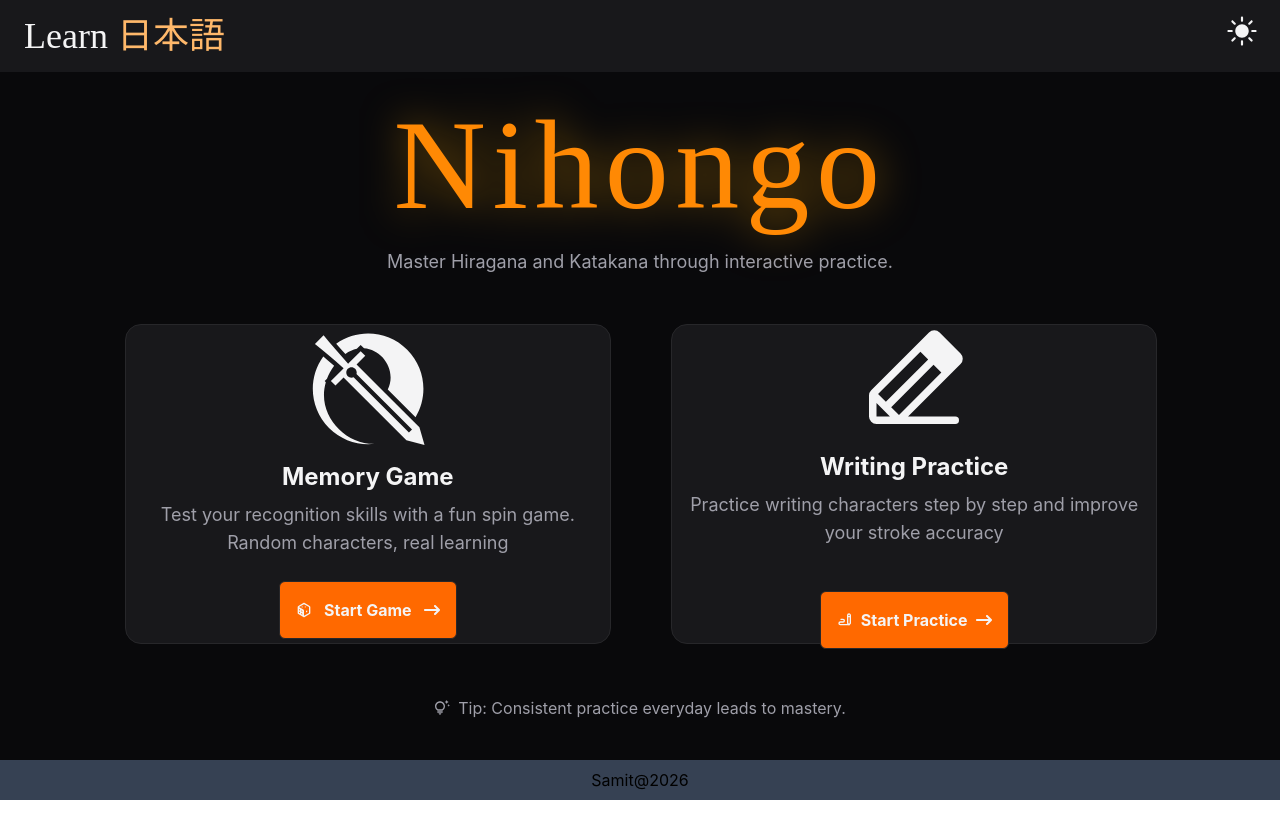
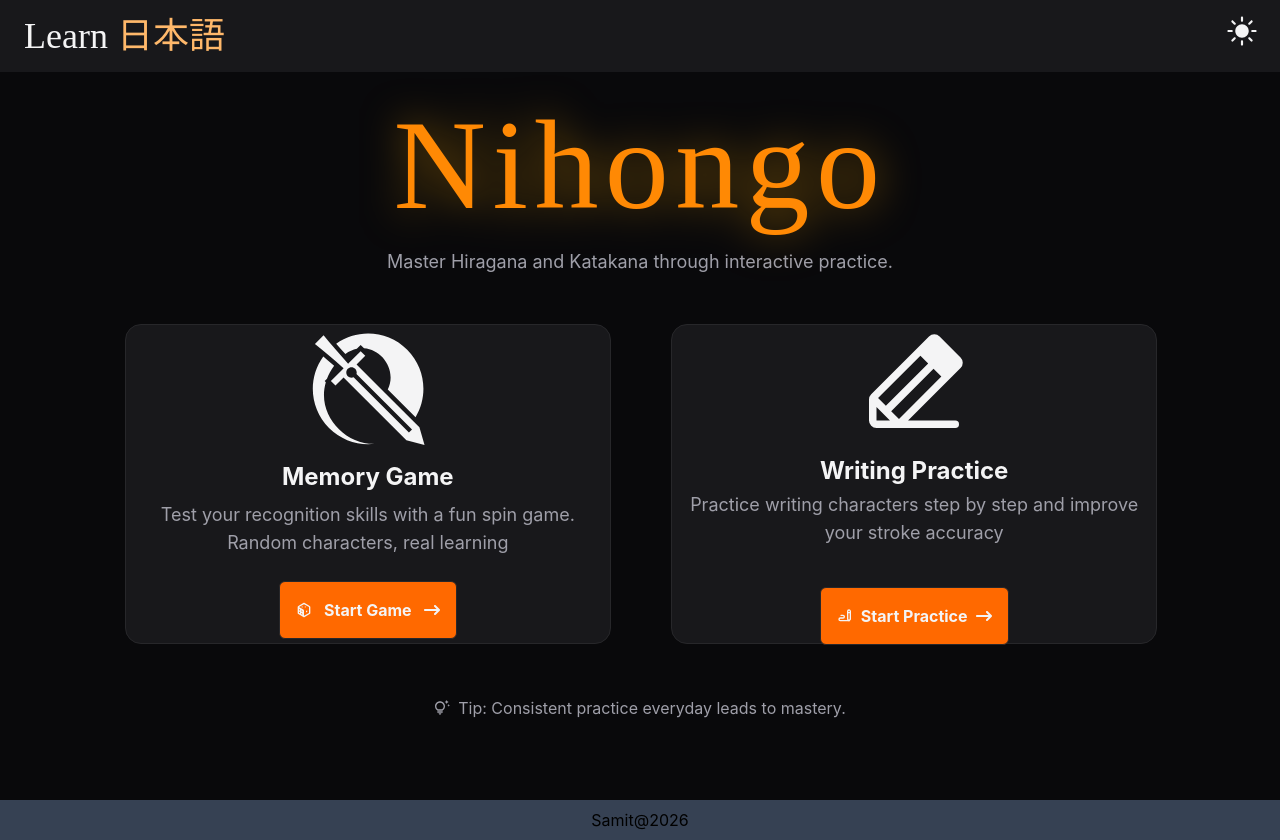
Before and after one commit to spam-codes/Japanese-game, a React (Vite) app: page / in a window 1280 px wide. Before the commit the page ends 800 px from the top, so only its background shows below. Built offline with nearby package versions, Linux system fonts and the light colour scheme; a web font is replaced by a local one.

Commit message:
Copyright section fixed

```diff
--- a/src/components/copyrightSection.jsx
+++ b/src/components/copyrightSection.jsx
@@ -2,7 +2,7 @@
 
 function Copyright(){
 
-    return <div className="bg-gray-700 h-10 bottom-0 w-full flex fixed items-center justify-center">
+    return <div className="bg-gray-700 h-10 w-full flex items-center justify-center">
          Samit@2026
     </div>
 }
--- a/src/pages/Home/home.jsx
+++ b/src/pages/Home/home.jsx
@@ -12,13 +12,15 @@ function Home(){
   const { theme, setTheme} = useTheme();
   const currentTheme = themes[theme];
 
-    return <div className={`h-screen w-screen ${currentTheme.background} relative`}>
+    return <>    <div className={`h-screen w-screen ${currentTheme.background} relative`}>
       <Header/>
       <HeroSection/>
       <ModesCard/>
       <div className={`flex items-center justify-center gap-2 p-2 ${currentTheme.subText} rounded-md mt-6`}><MdOutlineTipsAndUpdates/> Tip: Consistent practice everyday leads to mastery.</div>
-      <Copyright/>
     </div>
+    <Copyright/>
+    </>
+
 }
 
 export default Home;
--- a/src/pages/Home/modesCard.jsx
+++ b/src/pages/Home/modesCard.jsx
@@ -27,7 +27,7 @@ function ModesCard(){
         transition={{
             duration:0.2
         }}
-        className={`${currentTheme.card} border rounded-2xl h-[40vh] w-50 md:w-[38vw] flex flex-col items-center justify-center`}>
+        className={`${currentTheme.card} border rounded-2xl h-[40vh] w-48 md:w-[38vw] flex flex-col items-center justify-center`}>
             <div className=""><GiSpinningSword className="size-20 md:size-30" /></div>
             <h1 className={`text-xl md:text-2xl font-bold mt-3 ${currentTheme.text}`}>Memory Game</h1>
             <p className={`${currentTheme.subText} text-center text-sm md:text-lg p-2`}>Test your recognition skills with a fun spin game. Random characters, real learning</p>
@@ -58,7 +58,7 @@ function ModesCard(){
         className={`border rounded-2xl h-[40vh] w-50 md:w-[38vw] flex flex-col items-center justify-center ${currentTheme.card}`}>
             <div><PiPencilLineFill className="size-20 md:size-30"/></div>
             <h1 className={`text-xl md:text-2xl font-bold mt-3 ${currentTheme.text}`}>Writing Practice</h1>
-            <p className={`${currentTheme.subText} text-center text-sm md:text-lg p-2`}>Practice writing characters step by step and improve your stroke accuracy</p>
+            <p className={`${currentTheme.subText} text-center text-sm md:text-lg p-1`}>Practice writing characters step by step and improve your stroke accuracy</p>
             <motion.div
             whileHover={{
                 scale:1.1
--- a/src/pages/WritingPractice/drawingGuideCard.jsx
+++ b/src/pages/WritingPractice/drawingGuideCard.jsx
@@ -104,7 +104,7 @@ function DrawingGuide(){
           </div>
     </div>
 
-    <Copyright/>
+
     </>
 
 }
--- a/src/pages/WritingPractice/writingPractice.jsx
+++ b/src/pages/WritingPractice/writingPractice.jsx
@@ -3,6 +3,7 @@ import { themes } from "../../themes/themeObject";
 import Header from "../Home/header";
 import Canva from "./canva";
 import DrawingGuide from "./drawingGuideCard";
+import Copyright from "../../components/copyrightSection";
 
 function WritingPractice(){
 
@@ -10,10 +11,13 @@ function WritingPractice(){
     const currentTheme = themes[theme];
 
 
-    return <div className={`${currentTheme.background} h-screen w-screen flex flex-col items-center`}>
+    return <>
+    <div className={`${currentTheme.background} h-screen w-screen flex flex-col items-center`}>
         <Header/>
         <DrawingGuide/>
     </div>
+    <Copyright/>
+    </>
 }
 
 export default WritingPractice;
```
